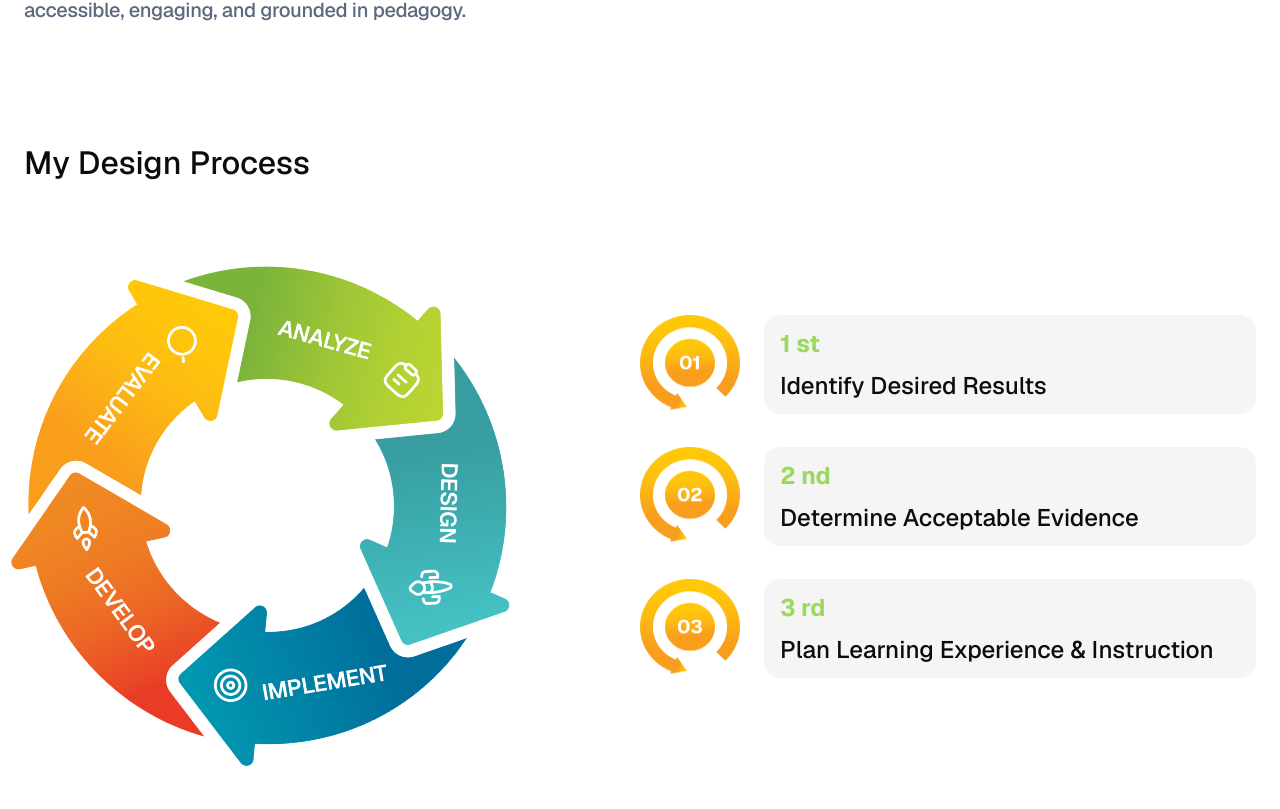
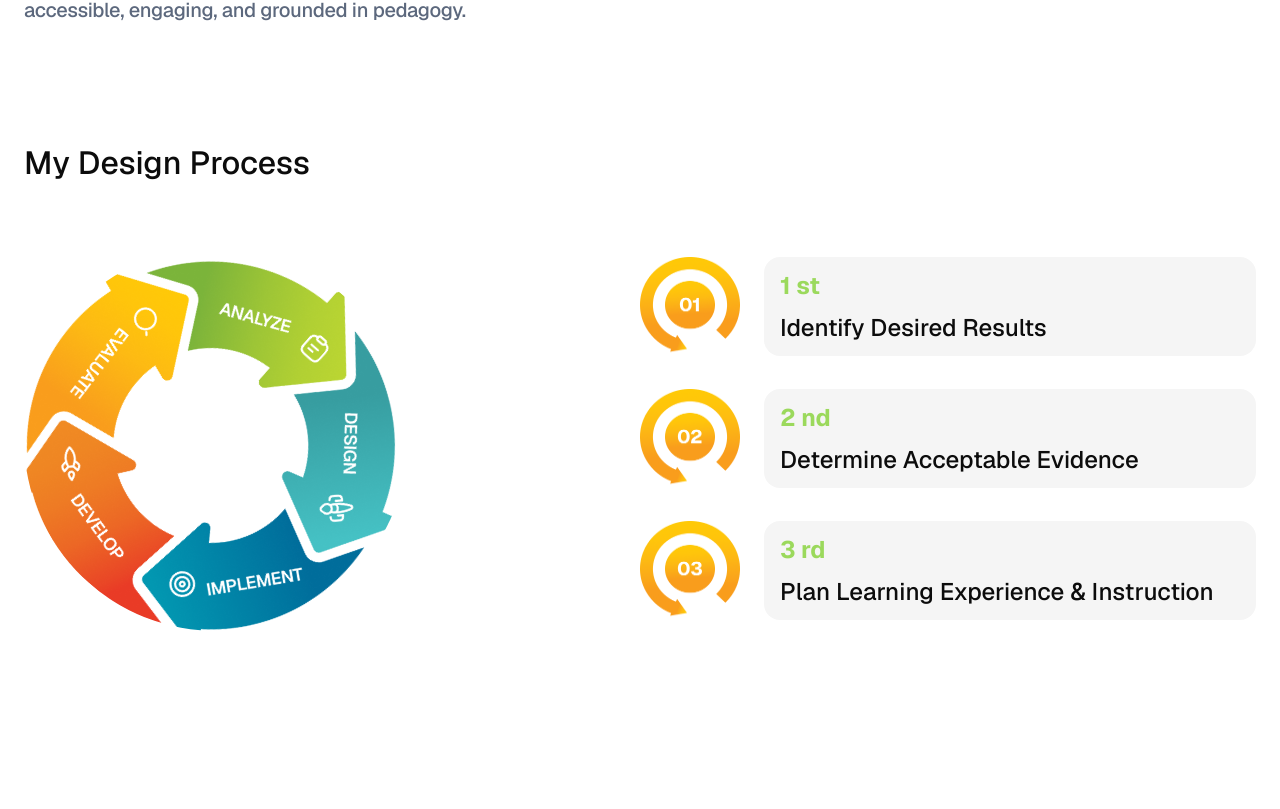
Before and after one commit to shokhruzisroilov/albina_portfolio_frontend_ts_nextjs, a Next.js app: page / in a window 1280 px wide. Shown: the part 2451-3260 px from the top of the page. Built offline with nearby package versions, Linux system fonts and the light colour scheme.

Commit message:
fixed design process image

```diff
--- a/src/components/pages/home/AboutSection.tsx
+++ b/src/components/pages/home/AboutSection.tsx
@@ -160,15 +160,16 @@ const AboutSection: React.FC = () => {
                 duration: 0.8,
                 rotate: { duration: 60, repeat: Infinity, ease: 'linear' },
               }}
-              className="select-none inline-block"
+              className="select-none inline-block rounded-full w-40 h-40 sm:w-56 sm:h-56 md:w-72 md:h-72 lg:w-96 lg:h-96"
             >
-              <Image
-                src="/images/chart-skils.png"
-                width={500}
-                height={500}
-                alt="chart skills"
-                className="aspect-square"
-              />
+              <div className="w-full h-full rounded-full overflow-hidden">
+                <Image
+                  src="/images/chart-skils.png"
+                  alt="chart skills"
+                  fill
+                  className="object-cover rounded-full"
+                />
+              </div>
             </motion.div>
 
             <div className="space-y-6 sm:space-y-8 w-full lg:w-1/2">
```
